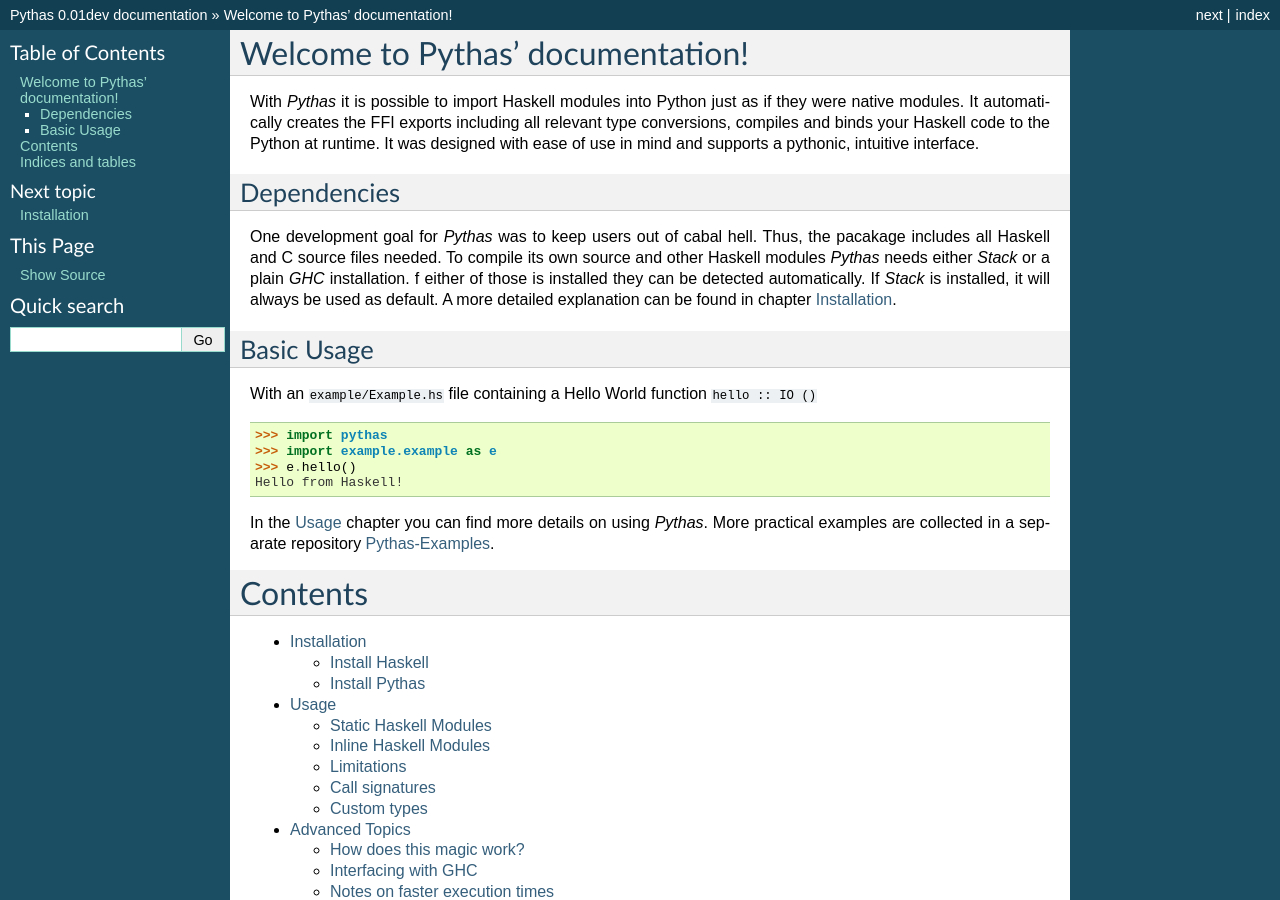
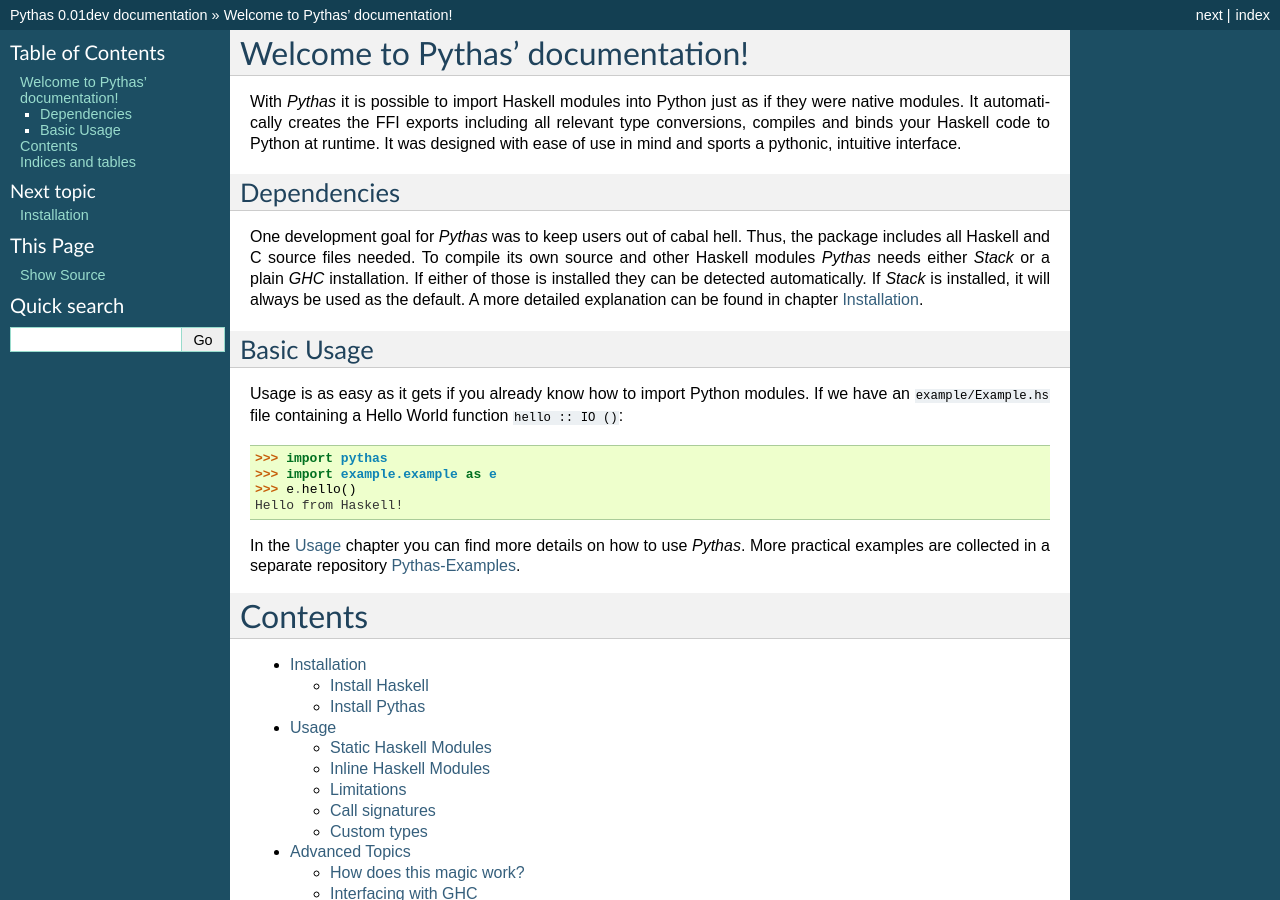
Before and after one commit to pinselimo/Pythas, a Sphinx documentation site: the page built from docs/source/index.rst, in a window 1280 px wide and 900 px high. Built offline with Sphinx 7.4.7, drawn with Linux system fonts in a browser that asks for light colours.

Commit message:
Fix minor spelling errors in index.rst

```diff
--- a/docs/source/index.rst
+++ b/docs/source/index.rst
@@ -6,19 +6,19 @@
 Welcome to Pythas' documentation!
 ==================================
 
-With *Pythas* it is possible to import Haskell modules into Python just as if they were native modules. It automatically creates the FFI exports including all relevant type conversions, compiles and binds your Haskell code to the Python at runtime. It was designed with ease of use in mind and supports a pythonic, intuitive interface.
+With *Pythas* it is possible to import Haskell modules into Python just as if they were native modules. It automatically creates the FFI exports including all relevant type conversions, compiles and binds your Haskell code to Python at runtime. It was designed with ease of use in mind and sports a pythonic, intuitive interface.
 
 Dependencies
 ------------
 
-One development goal for *Pythas* was to keep users out of cabal hell. Thus, the pacakage includes all Haskell and C source files needed. To compile its own source and other Haskell modules *Pythas* needs either *Stack* or a plain *GHC* installation.
-f either of those is installed they can be detected automatically. If *Stack* is installed, it will always be used as default.
+One development goal for *Pythas* was to keep users out of cabal hell. Thus, the package includes all Haskell and C source files needed. To compile its own source and other Haskell modules *Pythas* needs either *Stack* or a plain *GHC* installation.
+If either of those is installed they can be detected automatically. If *Stack* is installed, it will always be used as the default.
 A more detailed explanation can be found in chapter :ref:`pythas_installation`.
 
 Basic Usage
 -----------
 
-With an ``example/Example.hs`` file containing a Hello World function ``hello :: IO ()``
+Usage is as easy as it gets if you already know how to import Python modules. If we have an ``example/Example.hs`` file containing a Hello World function ``hello :: IO ()``:
 
 .. code-block:: python
 
@@ -27,7 +27,7 @@
     >>> e.hello()
     Hello from Haskell!
 
-In the :ref:`pythas_usage` chapter you can find more details on using *Pythas*. More practical examples are collected in a separate repository `Pythas-Examples <https://github.com/pinselimo/Pythas-Examples>`_.
+In the :ref:`pythas_usage` chapter you can find more details on how to use *Pythas*. More practical examples are collected in a separate repository `Pythas-Examples <https://github.com/pinselimo/Pythas-Examples>`_.
 
 Contents
 ========
```
